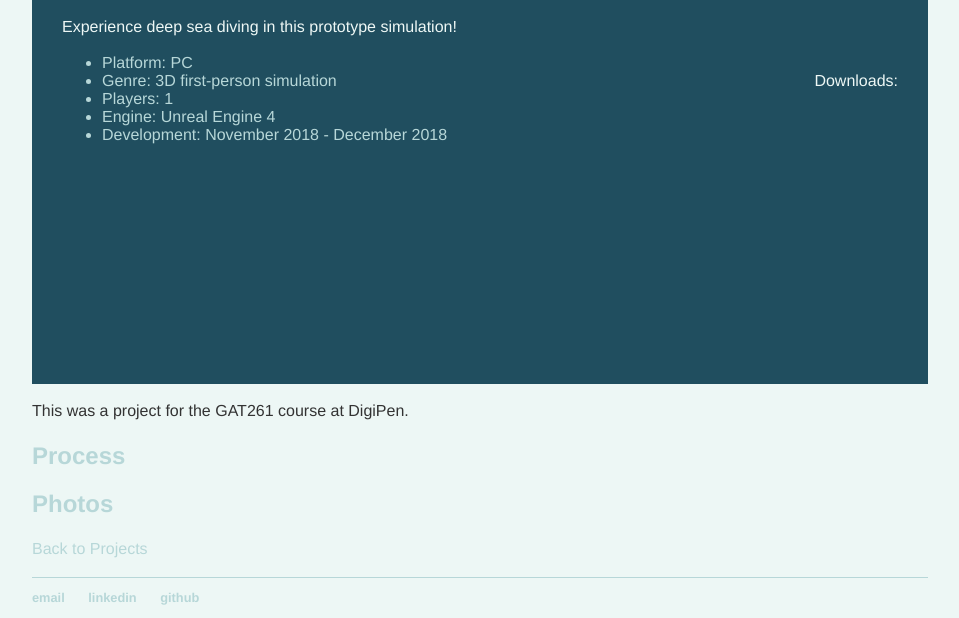
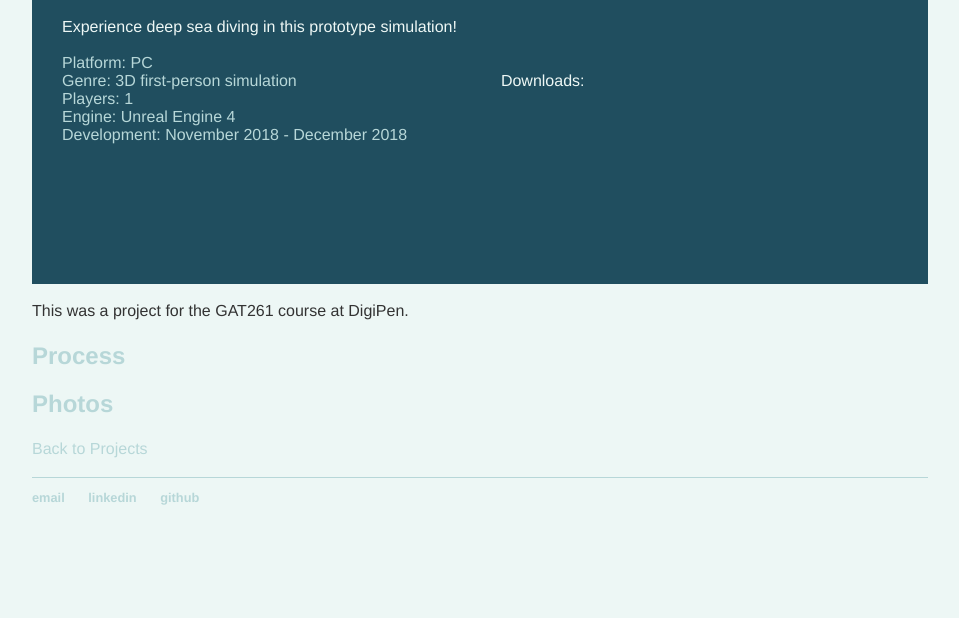
Before and after one commit to digigrant/digigrant.github.io, a Jekyll site: the page built from projects/diving-game.html, in a window 1280 px wide. Shown: the part 871-1489 px from the top of the page, without its empty margins (160-1119 px from the left). Built offline with Jekyll 4.4.1, drawn with Linux system fonts in a browser that asks for light colours; after the commit the page ends 1389 px from its top, so only the background shows below that.

Commit message:
specs & download buttons

```diff
--- a/_sass/main.scss
+++ b/_sass/main.scss
@@ -158,14 +158,21 @@
 
         .specs
         {
-            padding-left: 0px;
-            height: 300px;
+            width: 47.5%;
+            height: 200px;
+
+            ul
+            {
+                padding-left: 0px;
+            }
         }
 
         .downloads
         {
             float: right;
-            height: 300px;
+
+            width: 47.5%;
+            height: 200px;
 
             ul
             {
@@ -174,6 +181,7 @@
 
                 .buttonDownload
                 {
+                    float: left;
                     padding-left: 24px;
                     padding-right: 24px;
                     line-height: 72px;
```
